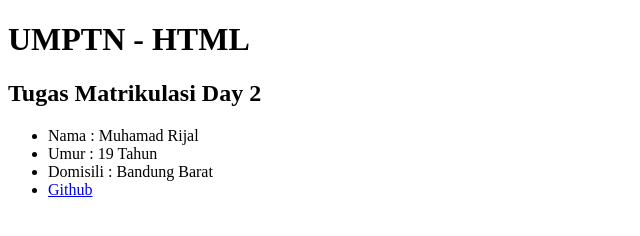
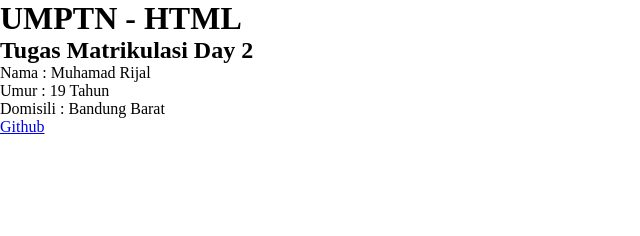
Before and after one commit to euxzy/UMPTN-ALKADEMI-HTML, a plain HTML site: page index.html in a window 1280 px wide. Shown: the whole page, without its empty margins (0-640 px from the left). Drawn offline with Linux system fonts and the light colour scheme.

Commit message:
create styles.css

```diff
--- a/index.html
+++ b/index.html
@@ -4,6 +4,7 @@
     <meta charset="UTF-8" />
     <meta http-equiv="X-UA-Compatible" content="IE=edge" />
     <meta name="viewport" content="width=device-width, initial-scale=1.0" />
+    <link rel="stylesheet" href="styles.css" />
     <title>UMPTN - HTML</title>
   </head>
   <body>
--- /dev/null
+++ b/styles.css
@@ -0,0 +1,5 @@
+* {
+  margin: 0;
+  padding: 0;
+  box-sizing: border-box;
+}
```
